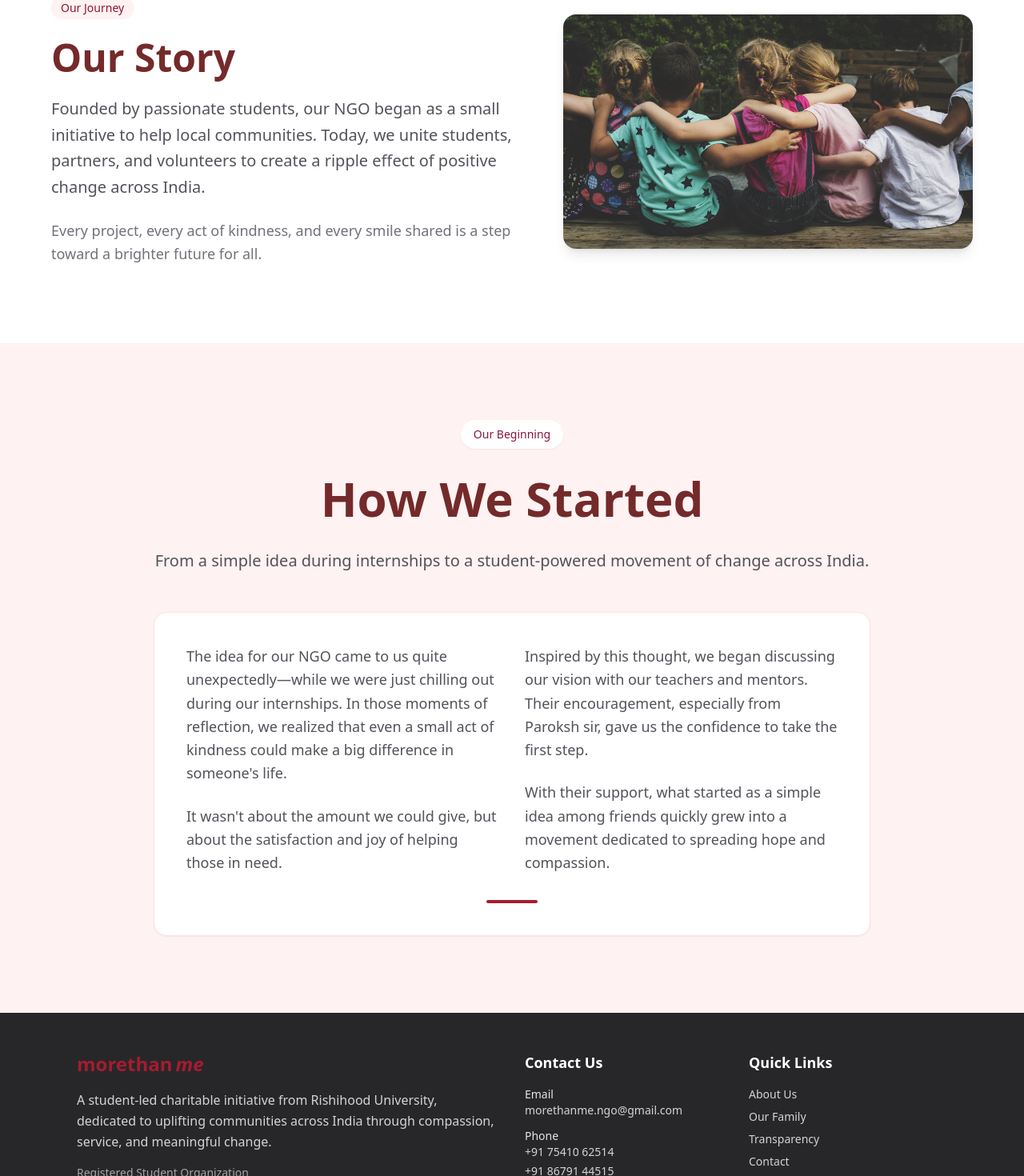
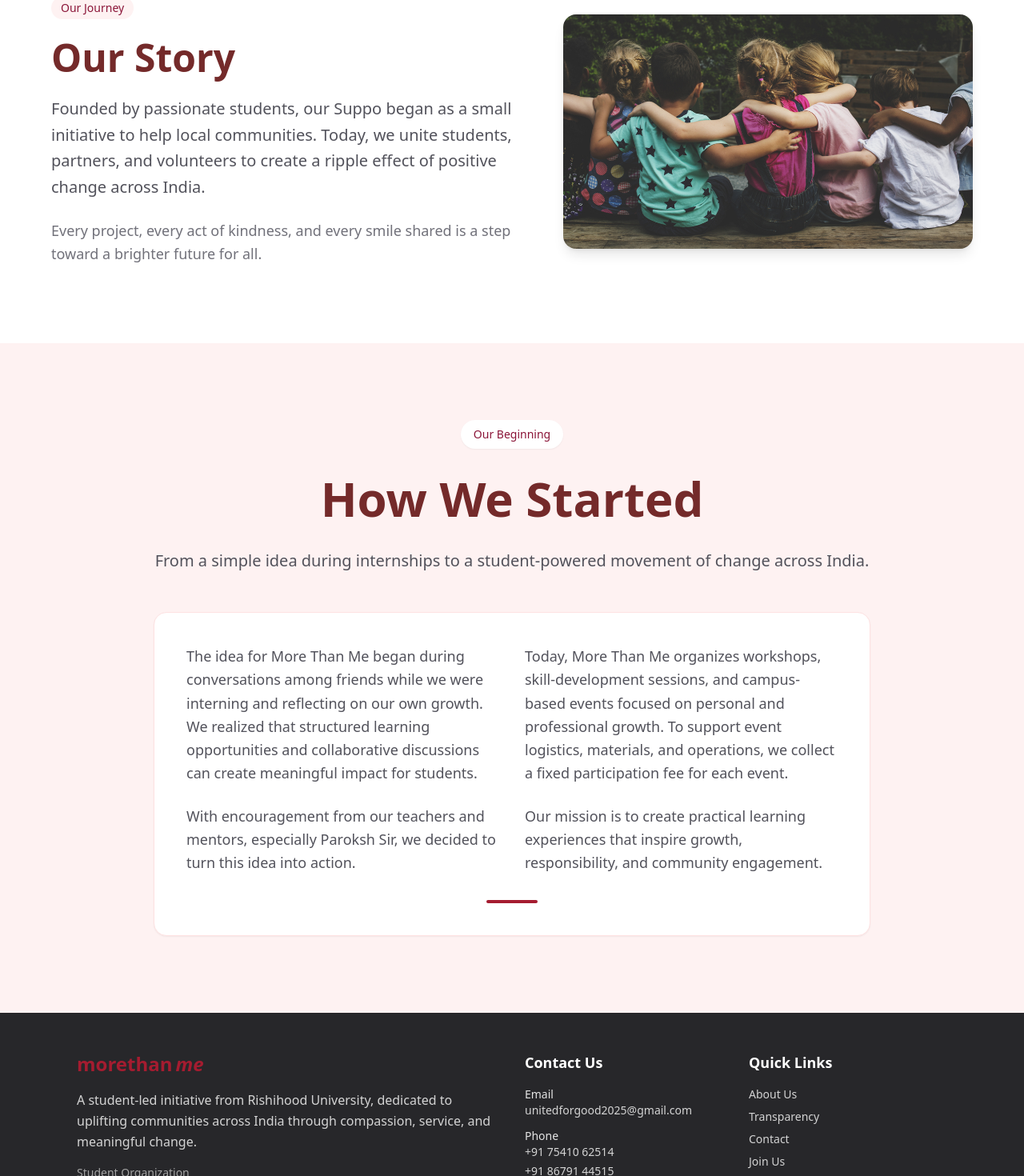
Before and after one commit to monurajj/moreThanMe, a Next.js app: page /about in a window 1280 px wide. Shown: the part 980-2450 px from the top of the page at 80% size. Built offline with nearby package versions, Linux system fonts and the light colour scheme.

Commit message:
updated site structure

```diff
--- a/src/app/about/page.tsx
+++ b/src/app/about/page.tsx
@@ -71,11 +71,11 @@ export default function AboutPage() {
                 className="bg-transparent hover:bg-white/10 text-white border-2 border-white font-semibold py-3 px-8 rounded-lg shadow-sm text-lg w-full sm:w-auto">
                 Join Our Mission
               </Button>
-              <Button
+              {/* <Button
                 onClick={() => router.push("/donate")}
                 className="bg-primary-600 hover:bg-primary-700 text-white font-semibold py-3 px-8 rounded-lg shadow-sm text-lg w-full sm:w-auto">
                 Support Us
-              </Button>
+              </Button> */}
             </motion.div>
           </motion.div>
         </div>
@@ -108,7 +108,7 @@ export default function AboutPage() {
                   Our Story
                 </h2>
                 <p className="text-xl text-neutral-600 mb-6 leading-relaxed">
-                  Founded by passionate students, our NGO began as a small initiative to help local communities.
+                  Founded by passionate students, our Suppo began as a small initiative to help local communities.
                   Today, we unite students, partners, and volunteers to create a ripple effect of positive change
                   across India.
                 </p>
@@ -185,23 +185,19 @@ export default function AboutPage() {
               <div className="grid grid-cols-1 md:grid-cols-2 gap-8 text-left">
                 <div className="space-y-6">
                   <p className="text-lg text-neutral-600 leading-relaxed">
-                    The idea for our NGO came to us quite unexpectedly—while we were just chilling out during our internships.
-                    In those moments of reflection, we realized that even a small act of kindness could make a big difference
-                    in someone&apos;s life.
+                    The idea for More Than Me began during conversations among friends while we were interning and reflecting on our own growth. We realized that structured learning opportunities and collaborative discussions can create meaningful impact for students.
                   </p>
                   <p className="text-lg text-neutral-600 leading-relaxed">
-                    It wasn&apos;t about the amount we could give, but about the satisfaction and joy of helping those in need.
+                    With encouragement from our teachers and mentors, especially Paroksh Sir, we decided to turn this idea into action.
                   </p>
                 </div>
 
                 <div className="space-y-6">
                   <p className="text-lg text-neutral-600 leading-relaxed">
-                    Inspired by this thought, we began discussing our vision with our teachers and mentors. Their encouragement,
-                    especially from Paroksh sir, gave us the confidence to take the first step.
+                  Today, More Than Me organizes workshops, skill-development sessions, and campus-based events focused on personal and professional growth. To support event logistics, materials, and operations, we collect a fixed participation fee for each event.
                   </p>
                   <p className="text-lg text-neutral-600 leading-relaxed">
-                    With their support, what started as a simple idea among friends quickly grew into a movement dedicated
-                    to spreading hope and compassion.
+                    Our mission is to create practical learning experiences that inspire growth, responsibility, and community engagement.
                   </p>
                 </div>
               </div>
--- a/src/app/contact/page.tsx
+++ b/src/app/contact/page.tsx
@@ -53,11 +53,11 @@ export default function ContactPage() {
                 className="bg-transparent hover:bg-primary-50 text-primary-600 border-2 border-primary-600 font-semibold py-3 px-8 rounded-lg text-lg">
                 Join Our Team
               </Button>
-              <Button
+              {/* <Button
                 onClick={() => router.push("/donate")}
                 className="bg-primary-600 hover:bg-primary-700 text-white font-semibold py-3 px-8 rounded-lg text-lg">
                 Support Our Cause
-              </Button>
+              </Button> */}
             </motion.div>
           </motion.div>
         </div>
@@ -98,8 +98,8 @@ export default function ContactPage() {
                 <p className="text-neutral-600 leading-relaxed mb-4">
                   Send us a message and we&apos;ll get back to you within 24 hours.
                 </p>
-                <a href="mailto:morethanme.ngo@gmail.com" className="text-primary-600 hover:text-primary-700 font-medium">
-                  morethanme.ngo@gmail.com
+                <a href="mailto:unitedforgood2025@gmail.com" className="text-primary-600 hover:text-primary-700 font-medium">
+                  unitedforgood2025@gmail.com
                 </a>
               </div>
             </motion.div>
@@ -241,7 +241,7 @@ export default function ContactPage() {
       </section>
 
       {/* Social Media Section */}
-      <section className="w-full bg-white py-24 px-4">
+      {/* <section className="w-full bg-white py-24 px-4">
         <div className="max-w-4xl mx-auto text-center">
           <motion.div
             initial={{ opacity: 0, y: 30 }}
@@ -283,7 +283,7 @@ export default function ContactPage() {
             </motion.div>
           </motion.div>
         </div>
-      </section>
+      </section> */}
     </main>
   );
 }
--- a/src/app/page.tsx
+++ b/src/app/page.tsx
@@ -94,9 +94,9 @@ export default function Home() {
                className="bg-transparent hover:bg-white/10 text-white border-2 border-white font-semibold py-3 px-8 rounded-lg shadow-sm text-lg w-full sm:w-auto">
                 Join Us
               </Button>
-              <Button onClick={handleDonate} className="bg-primary-600 hover:bg-primary-700 text-white font-semibold py-3 px-8 rounded-lg shadow-sm text-lg w-full sm:w-auto">
+             {/*  <Button onClick={handleDonate} className="bg-primary-600 hover:bg-primary-700 text-white font-semibold py-3 px-8 rounded-lg shadow-sm text-lg w-full sm:w-auto">
                 Donate Now
-              </Button>
+              </Button> */}
             </motion.div>
           </motion.div>
         </div>
--- a/src/app/team/page.tsx
+++ b/src/app/team/page.tsx
@@ -5,16 +5,16 @@ import { Users, Mail, Phone } from "lucide-react";
 
 export default function TeamPage() {
   const teamMembers = [
-    { name: "A M YEESHU", role: "Team Manager, Tech Management" },
-    { name: "Prince Sahoo", role: "Tech Management" },
+    // { name: "A M YEESHU", role: "Team Manager, Tech Management" },
+    // { name: "Prince Sahoo", role: "Tech Management" },
     { name: "Sourabh sarkar", role: "Finance and Social Media" },
     { name: "Akash", role: "Finance" },
     { name: "Monu Kumar", role: "POC & Outreaches" },
     { name: "Manish Kumar", role: "POC & Outreaches" },
     { name: "Shreya Narayani", role: "Outreaches and Social Media" },
-    { name: "Prashant", role: "Event & Resource Management" },
+    // { name: "Prashant", role: "Event & Resource Management" },
     { name: "Kartik Reddy", role: "Event & Resource Management" },
-    { name: "Anjana Kamle", role: "Event & Resource Management" },
+    // { name: "Anjana Kamle", role: "Event & Resource Management" },
     { name: "Murli", role: "Media Management" },
   ];
   return (
@@ -88,7 +88,7 @@ export default function TeamPage() {
                   <h3 className="text-xl font-bold text-primary-800 mb-2">{member.name}</h3>
                   <p className="text-primary-600 font-medium mb-4">{member.role}</p>
                   <div className="flex justify-center gap-3">
-                    <a href="mailto:morethanme.ngo@gmail.com" className="text-neutral-400 hover:text-primary-600 transition-colors" aria-label="Email">
+                    <a href="mailto:unitedforgood2025@gmail.com" className="text-neutral-400 hover:text-primary-600 transition-colors" aria-label="Email">
                       <Mail className="w-5 h-5" />
                     </a>
                     <a href="tel:+917541062514" className="text-neutral-400 hover:text-primary-600 transition-colors" aria-label="Call">
--- a/src/app/transparency/page.tsx
+++ b/src/app/transparency/page.tsx
@@ -51,11 +51,11 @@ export default function TransparencyPage() {
                 className="bg-transparent hover:bg-primary-50 text-primary-600 border-2 border-primary-600 font-semibold py-3 px-8 rounded-lg text-lg">
                 Join Our Mission
               </Button>
-              <Button
+              {/* <Button
                 onClick={() => router.push("/donate")}
                 className="bg-primary-600 hover:bg-primary-700 text-white font-semibold py-3 px-8 rounded-lg text-lg">
                 Support Our Foundation
-              </Button>
+              </Button> */}
             </motion.div>
           </motion.div>
         </div>
@@ -250,11 +250,11 @@ export default function TransparencyPage() {
               transition={{ duration: 0.6, delay: 0.6 }}
               className="flex flex-col sm:flex-row gap-4 justify-center"
             >
-              <Button
+              {/* <Button
                 onClick={() => router.push("/donate")}
                 className="bg-primary-600 hover:bg-primary-700 text-white font-semibold py-3 px-8 rounded-lg text-lg">
                 Make a Donation
-              </Button>
+              </Button> */}
               <Button
                 onClick={() => router.push("/joinUs")}
                 className="bg-transparent hover:bg-primary-50 text-primary-600 border-2 border-primary-600 font-semibold py-3 px-8 rounded-lg text-lg">
--- a/src/components/Footer.tsx
+++ b/src/components/Footer.tsx
@@ -14,10 +14,10 @@ export default function Footer() {
               <span className="italic ml-1 text-primary-600">me</span>
             </Link>
             <p className="text-neutral-300 mb-4 leading-relaxed">
-              A student-led charitable initiative from Rishihood University, dedicated to uplifting communities across India through compassion, service, and meaningful change.
+              A student-led initiative from Rishihood University, dedicated to uplifting communities across India through compassion, service, and meaningful change.
             </p>
             <p className="text-sm text-neutral-400">
-              Registered Student Organization<br />
+              Student Organization<br />
               Rishihood University, Batch 2023
             </p>
           </div>
@@ -28,7 +28,7 @@ export default function Footer() {
             <div className="space-y-3 text-sm text-neutral-300">
               <div>
                 <p className="font-medium text-neutral-200">Email</p>
-                <p>morethanme.ngo@gmail.com</p>
+                <p>unitedforgood2025@gmail.com</p>
               </div>
               <div>
                 <p className="font-medium text-neutral-200">Phone</p>
@@ -47,11 +47,10 @@ export default function Footer() {
             <h3 className="text-lg font-semibold mb-4 text-white">Quick Links</h3>
             <div className="space-y-2 text-sm">
               <Link href="/about" className="block text-neutral-300 hover:text-white transition-colors">About Us</Link>
-              <Link href="/our-family" className="block text-neutral-300 hover:text-white transition-colors">Our Family</Link>
+              {/* <Link href="/our-family" className="block text-neutral-300 hover:text-white transition-colors">Our Family</Link> */}
               <Link href="/transparency" className="block text-neutral-300 hover:text-white transition-colors">Transparency</Link>
               <Link href="/contact" className="block text-neutral-300 hover:text-white transition-colors">Contact</Link>
               <Link href="/joinUs" className="block text-neutral-300 hover:text-white transition-colors">Join Us</Link>
-              <Link href="/donate" className="inline-block bg-primary-600 hover:bg-primary-700 text-white px-4 py-2 rounded font-medium transition-colors">Donate Now</Link>
             </div>
           </div>
         </div>
--- a/src/components/Navbar.tsx
+++ b/src/components/Navbar.tsx
@@ -49,11 +49,11 @@ export default function Navbar() {
   const navLinks = [
     { href: "/", label: "Home" },
     { href: "/about", label: "About us" },
-    { href: "/our-family", label: "Our Family" },
+    // { href: "/our-family", label: "Our Family" },
     { href: "/team", label: "Our Team" },
     // { href: "/projects", label: "What We Do" },
     // { href: "/media", label: "Media" },
-    { href: "/newsletters", label: "Newsletters" },
+    // { href: "/newsletters", label: "Newsletters" },
     { href: "/contact", label: "Contact" },
     { href: "/transparency", label: "Transparency" },
   ];
@@ -192,7 +192,7 @@ export default function Navbar() {
         </div>
         {/* Donate Button - Desktop */}
         <div className="hidden lg:block">
-          <Button
+          {/* <Button
             onClick={handleDonate}
             className="px-6 py-2 rounded-lg font-semibold transition-colors duration-200 focus:outline-none focus-visible:outline-none text-white"
             style={{
@@ -210,7 +210,7 @@ export default function Navbar() {
             }}
           >
             Donate
-          </Button>
+          </Button> */}
         </div>
       </div>
       {/* Mobile Menu Overlay */}
@@ -289,7 +289,7 @@ export default function Navbar() {
               {link.label}
             </Link>
           ))}
-          <Button
+          {/* <Button
             onClick={() => {
               setMenuOpen(false);
               handleDonate();
@@ -307,7 +307,7 @@ export default function Navbar() {
             }}
           >
             Donate
-          </Button>
+          </Button> */}
         </nav>
       </div>
     </nav>
```
